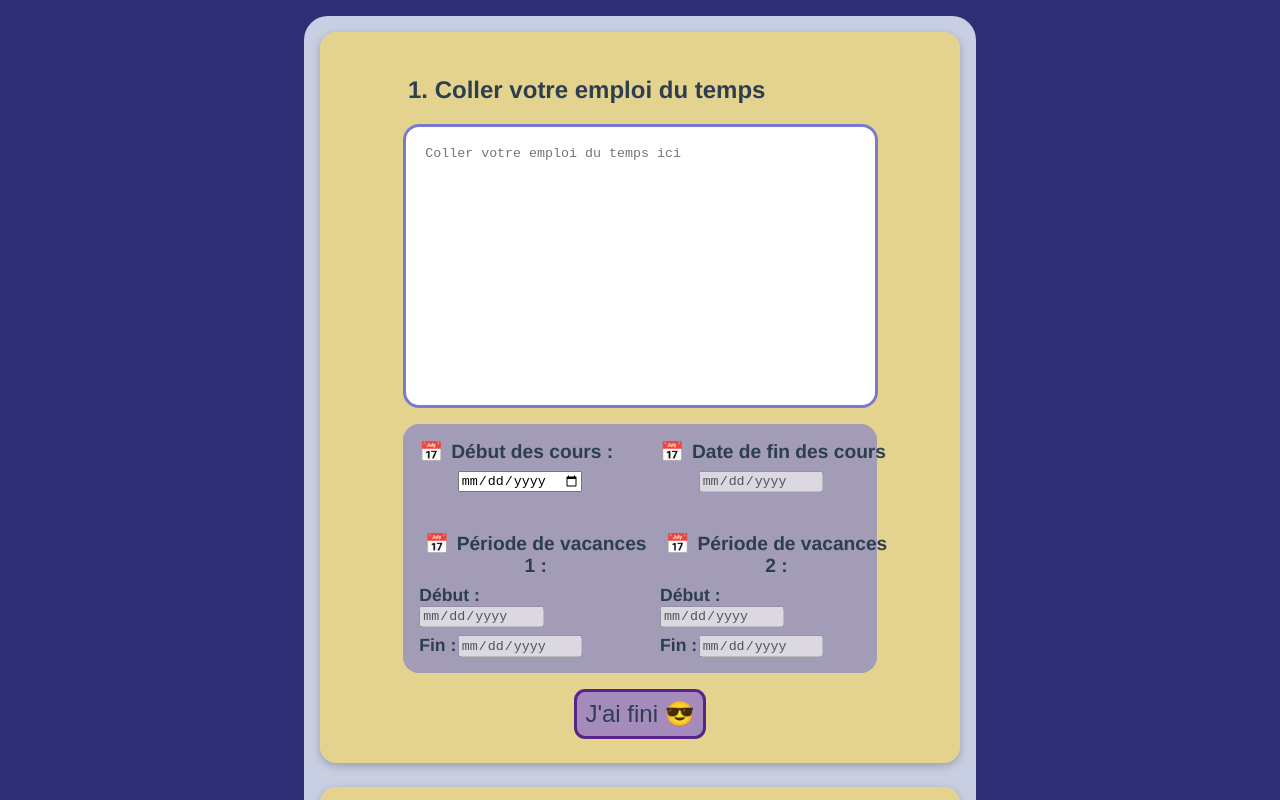
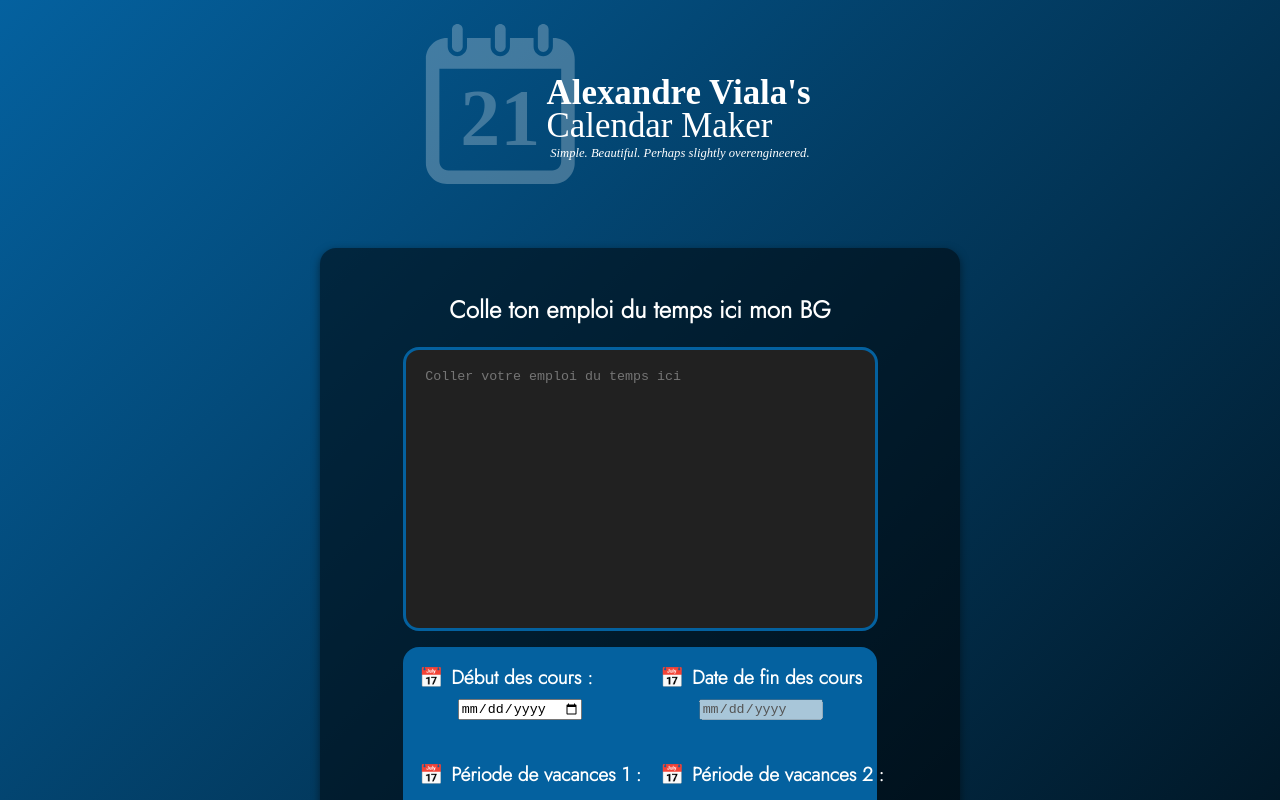
Before and after one commit to lsacienne/calendar-maker, a Vue app: page / in a window 1280 px wide. Shown: the top 800 px of the page. Built offline with nearby package versions, Linux system fonts and the light colour scheme; what @meforma/vue-toaster would draw is missing.

Commit message:
Start UI revamp

```diff
--- a/src/App.vue
+++ b/src/App.vue
@@ -1,11 +1,10 @@
 <template>
-  <body>
-    <div class="body-content">
-      <UserData @formValidated="getData"></UserData>
-      <FirstClassChooser :userData="userData" @dateChosen="getDate"></FirstClassChooser>
-      <CustomSchedule></CustomSchedule>
-    </div>
-  </body>
+  <div class="body-content">
+    <AppTitle></AppTitle>
+    <UserData @formValidated="getData"></UserData>
+    <FirstClassChooser :userData="userData" @dateChosen="getDate"></FirstClassChooser>
+    <CustomSchedule></CustomSchedule>
+  </div>
 </template>
 
 <script lang="ts">
@@ -13,13 +12,15 @@ import { defineComponent } from 'vue'
 import CustomSchedule from './components/CustomSchedule.vue'
 import FirstClassChooser from './components/FirstClassChooser.vue'
 import UserData from './components/UserData.vue'
+import AppTitle from './components/AppTitle.vue'
 
 export default defineComponent({
   name: 'App',
   components: {
     UserData,
     FirstClassChooser,
-    CustomSchedule
+    CustomSchedule,
+    AppTitle
   },
   data () {
     return {
@@ -60,13 +61,17 @@ export default defineComponent({
 </script>
 
 <style>
+
+@import url('https://fonts.googleapis.com/css2?family=Jost:ital,wght@0,300&display=swap');
+
 body {
-  font-family: Avenir, Helvetica, Arial, sans-serif;
+  font-family:  'Jost', Avenir, Helvetica, Arial, sans-serif;
   -webkit-font-smoothing: antialiased;
   -moz-osx-font-smoothing: grayscale;
   text-align: center;
-  color: #2c3e50;
-  background-color: rgb(46, 46, 116);
+  min-height: 100vh;
+  font-weight: 100;
+  background: linear-gradient(135deg, rgba(4,97,159,1) 0%, rgba(0,0,0,1) 100%);
   display: flex;
   flex-direction: column;
   align-items: center;
@@ -75,25 +80,26 @@ body {
 
 .body-content {
   width: 50vw;
-  background-color: rgba(240, 248, 255,0.8);
+  background-color: rgba(0, 0, 0, 0);
   border-radius: 1.5rem;
   padding: 1rem;
   min-height: 50vh;
-
   display: flex;
   flex-direction: column;
   gap: 1.5rem;
 }
 
 .c-toast.c-toast--default {
+  font-family:  'Jost', Avenir, Helvetica, Arial, sans-serif;
   color: white;
   font-size: 1.4rem;
   padding: 2rem;
   padding-top: 0;
   padding-bottom: 0;
-  border: solid 3px rgb(114, 75, 255);
-  background-color: rgb(139, 107, 255);
+  background-color: rgb(0, 0, 0, 0.75);
   border-radius: 1rem;
-  transition: all .2s;
+  box-shadow: 0 4px 30px rgba(0, 0, 0, 0.1);
+  backdrop-filter: blur(5px);
 }
+
 </style>
--- /dev/null
+++ b/src/components/AppTitle.vue
@@ -0,0 +1,19 @@
+<template>
+    <img src="../assets/viala.svg"/>
+</template>
+
+<script lang="ts">
+import { defineComponent } from 'vue'
+
+export default defineComponent({
+  name: 'AppTitle',
+  components: {}
+})
+</script>
+
+<style scoped>
+img {
+    max-height: 20vh;
+    margin-bottom: 40px;
+}
+</style>
--- a/src/components/UserData.vue
+++ b/src/components/UserData.vue
@@ -1,6 +1,6 @@
 <template>
   <article>
-    <h1>1. Coller votre emploi du temps</h1>
+    <h1>Colle ton emploi du temps ici mon BG</h1>
     <form action="">
       <textarea name="schedule-handler" ref="scheduleArea" id="schedule-handler" placeholder="Coller votre emploi du temps ici"></textarea>
       <div class="date-grid">
@@ -225,15 +225,11 @@ export default defineComponent({
       display: flex;
       flex-direction: column;
       align-items: center;
-      background-color: rgba(255, 216, 59, 0.5);
+      background-color: rgba(0, 0, 0, 0.5);
+      color: white;
       padding: 1.5rem;
-      box-shadow: rgba(0, 0, 0, 0.24) 0px 3px 8px;
+      box-shadow: rgba(0, 0, 0, 0.5) 0px 3px 8px;
       border-radius: 1rem;
-    }
-
-    h1 {
-      margin-left: 4rem;
-      align-self: flex-start;
     }
 
     article form {
@@ -250,9 +246,18 @@ export default defineComponent({
       height: 30vh;
       padding: 4%;
       resize: none;
-      background-color: rgb(255, 255, 255);
-      border: solid rgb(121, 121, 209) 0.2rem;
+      background-color: #212121;
+      border: solid rgba(4,97,159,1) 0.2rem;
+      color: white;
+      transition: 0.5s;
       /*border: solid rgb(252, 204, 12) 0.2rem;*/
+    }
+
+    form textarea:focus {
+      border: solid white 0.2rem;
+      outline: none;
+      box-shadow: 0px 0px 15px 5px rgba(4,97,159,1);
+      transition: 0.5s;
     }
 
     .date-grid {
@@ -261,6 +266,6 @@ export default defineComponent({
       width: 100%;
       gap: 0.5rem;
       border-radius: 1rem;
-      background-color: rgb(121, 121, 209,0.6);
+      background-color: rgba(4,97,159,1);
     }
 </style>
```
Also changed, not shown: src/assets/viala.svg (added).
